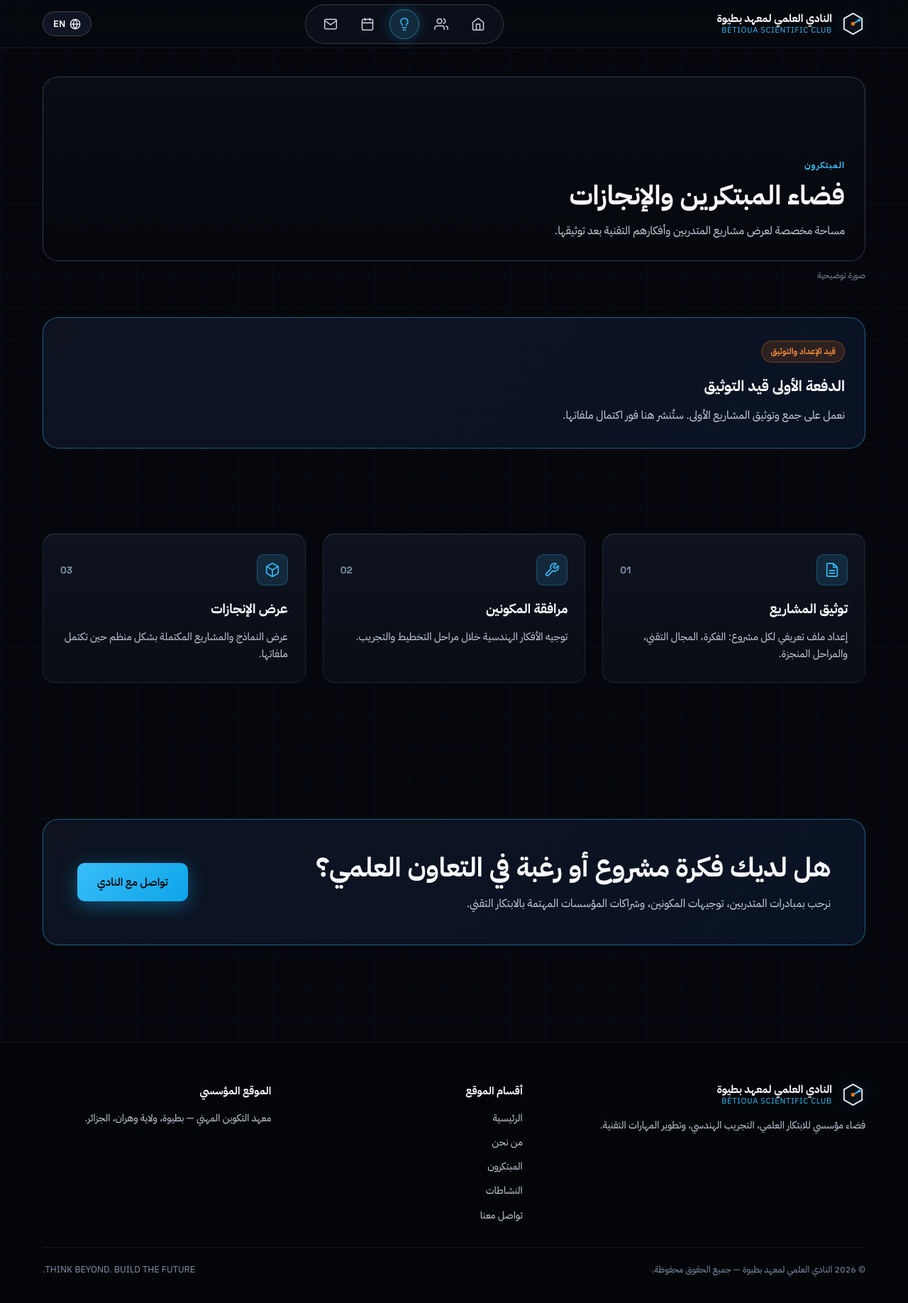
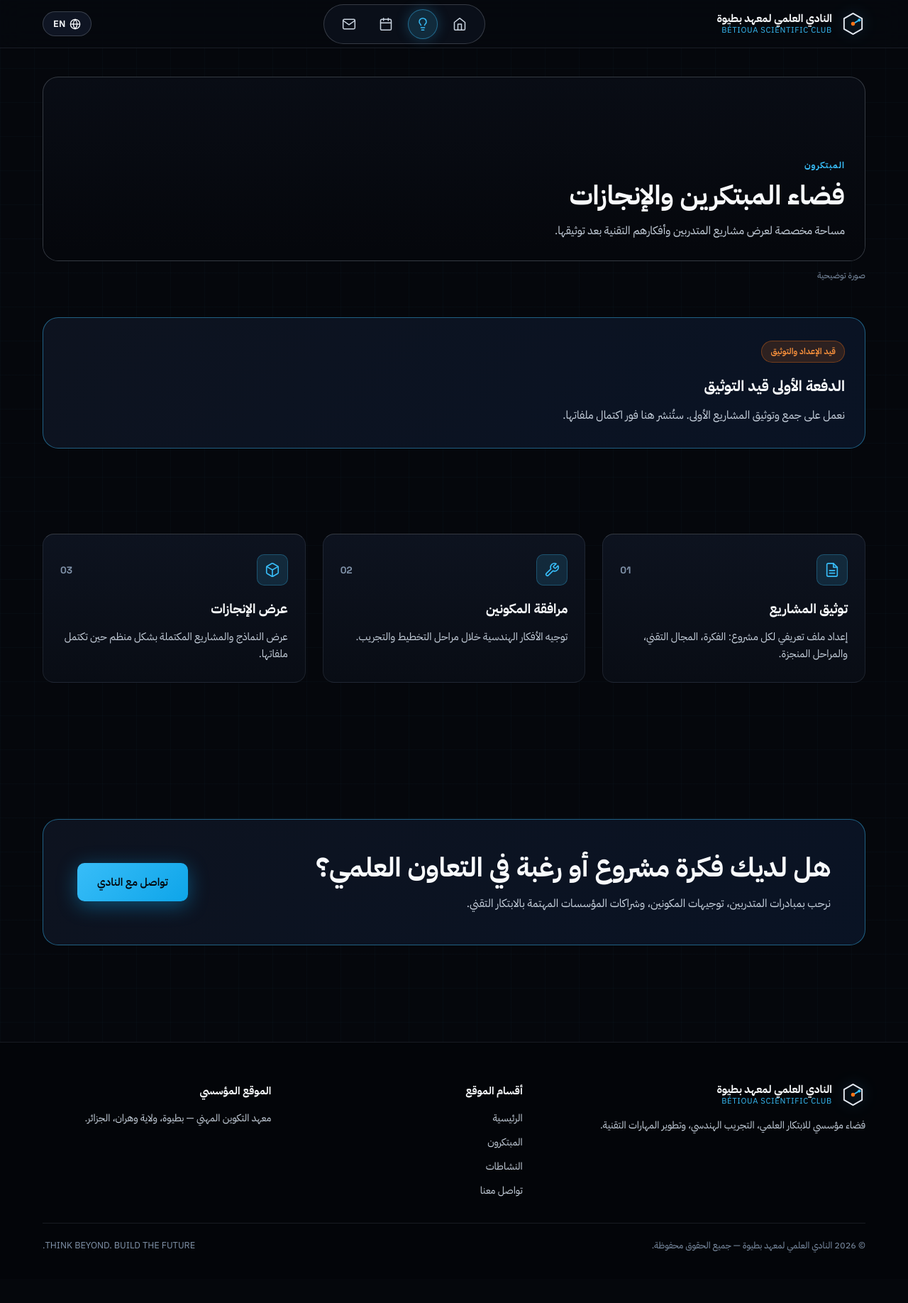
Before and after one commit to moh600704-ops/betioua-scientific-club, a plain HTML site: page innovators.html in a window 1280 px wide. Shown: the whole page at 71% size. After the commit the page ends 1802 px from the top, so only its background shows below. Drawn offline with Linux system fonts and the light colour scheme.

Commit message:
Update innovators.html

```diff
--- a/innovators.html
+++ b/innovators.html
@@ -35,10 +35,6 @@
         <a href="index.html" class="nav-icon-link">
           <svg viewBox="0 0 24 24" fill="none" stroke="currentColor" stroke-linecap="round" stroke-linejoin="round" aria-hidden="true"><path d="M3 9l9-7 9 7v11a2 2 0 0 1-2 2H5a2 2 0 0 1-2-2z"/><polyline points="9 22 9 12 15 12 15 22"/></svg>
           <span class="nav-tooltip" data-i18n="navHome">الرئيسية</span>
-        </a>
-        <a href="about.html" class="nav-icon-link">
-          <svg viewBox="0 0 24 24" fill="none" stroke="currentColor" stroke-linecap="round" stroke-linejoin="round" aria-hidden="true"><path d="M17 21v-2a4 4 0 0 0-4-4H5a4 4 0 0 0-4 4v2"/><circle cx="9" cy="7" r="4"/><path d="M23 21v-2a4 4 0 0 0-3-3.87"/><path d="M16 3.13a4 4 0 0 1 0 7.75"/></svg>
-          <span class="nav-tooltip" data-i18n="navAbout">من نحن</span>
         </a>
         <a href="innovators.html" class="nav-icon-link active" aria-current="page">
           <svg viewBox="0 0 24 24" fill="none" stroke="currentColor" stroke-linecap="round" stroke-linejoin="round" aria-hidden="true"><path d="M9 18h6"/><path d="M10 22h4"/><path d="M15.09 14c.18-.98.65-1.74 1.41-2.5A4.65 4.65 0 0 0 18 8 6 6 0 0 0 6 8c0 1 .23 2.23 1.5 3.5A4.61 4.61 0 0 1 8.91 14"/></svg>
@@ -154,7 +150,6 @@
           <h4 class="footer-heading" data-i18n="footerLinksTitle">أقسام الموقع</h4>
           <ul class="footer-links">
             <li><a href="index.html" data-i18n="navHome">الرئيسية</a></li>
-            <li><a href="about.html" data-i18n="navAbout">من نحن</a></li>
             <li><a href="innovators.html" data-i18n="navInnovators">المبتكرون</a></li>
             <li><a href="activities.html" data-i18n="navActivities">النشاطات</a></li>
             <li><a href="contact.html" data-i18n="navContact">تواصل معنا</a></li>
@@ -179,10 +174,6 @@
       <svg viewBox="0 0 24 24" fill="none" stroke="currentColor" stroke-linecap="round" stroke-linejoin="round" aria-hidden="true"><path d="M3 9l9-7 9 7v11a2 2 0 0 1-2 2H5a2 2 0 0 1-2-2z"/><polyline points="9 22 9 12 15 12 15 22"/></svg>
       <span data-i18n="navHome">الرئيسية</span>
     </a>
-    <a href="about.html" class="dock-item">
-      <svg viewBox="0 0 24 24" fill="none" stroke="currentColor" stroke-linecap="round" stroke-linejoin="round" aria-hidden="true"><path d="M17 21v-2a4 4 0 0 0-4-4H5a4 4 0 0 0-4 4v2"/><circle cx="9" cy="7" r="4"/><path d="M23 21v-2a4 4 0 0 0-3-3.87"/><path d="M16 3.13a4 4 0 0 1 0 7.75"/></svg>
-      <span data-i18n="navAbout">من نحن</span>
-    </a>
     <a href="innovators.html" class="dock-item active" aria-current="page">
       <svg viewBox="0 0 24 24" fill="none" stroke="currentColor" stroke-linecap="round" stroke-linejoin="round" aria-hidden="true"><path d="M9 18h6"/><path d="M10 22h4"/><path d="M15.09 14c.18-.98.65-1.74 1.41-2.5A4.65 4.65 0 0 0 18 8 6 6 0 0 0 6 8c0 1 .23 2.23 1.5 3.5A4.61 4.61 0 0 1 8.91 14"/></svg>
       <span data-i18n="navInnovators">المبتكرون</span>
```
